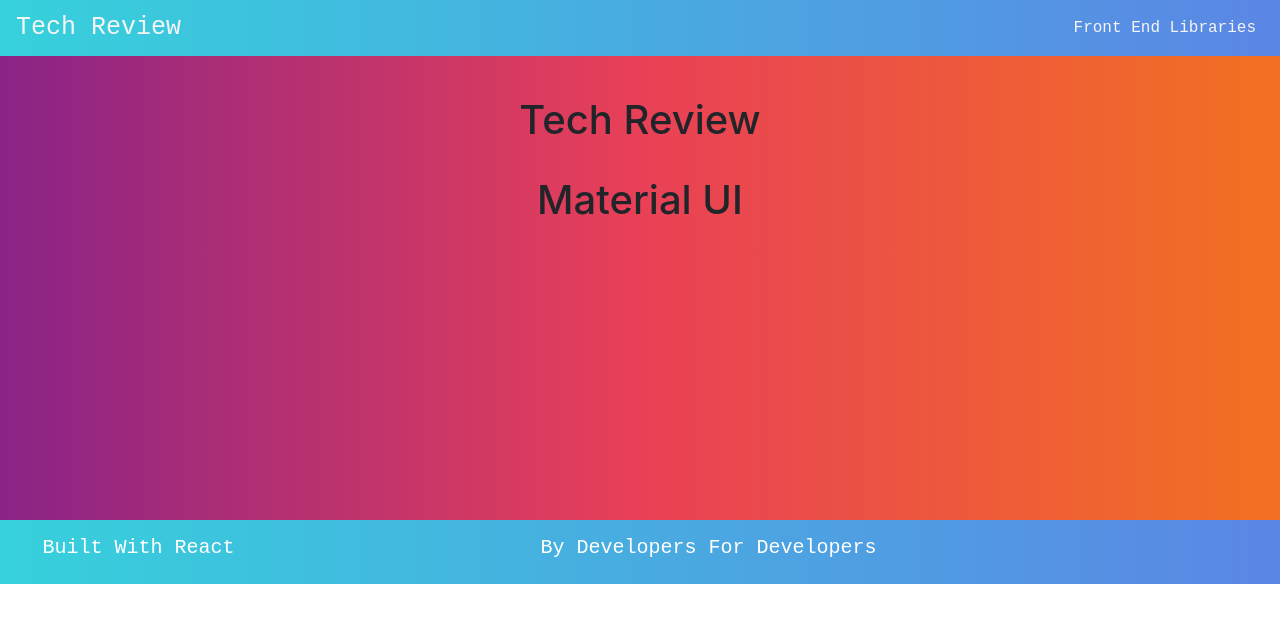
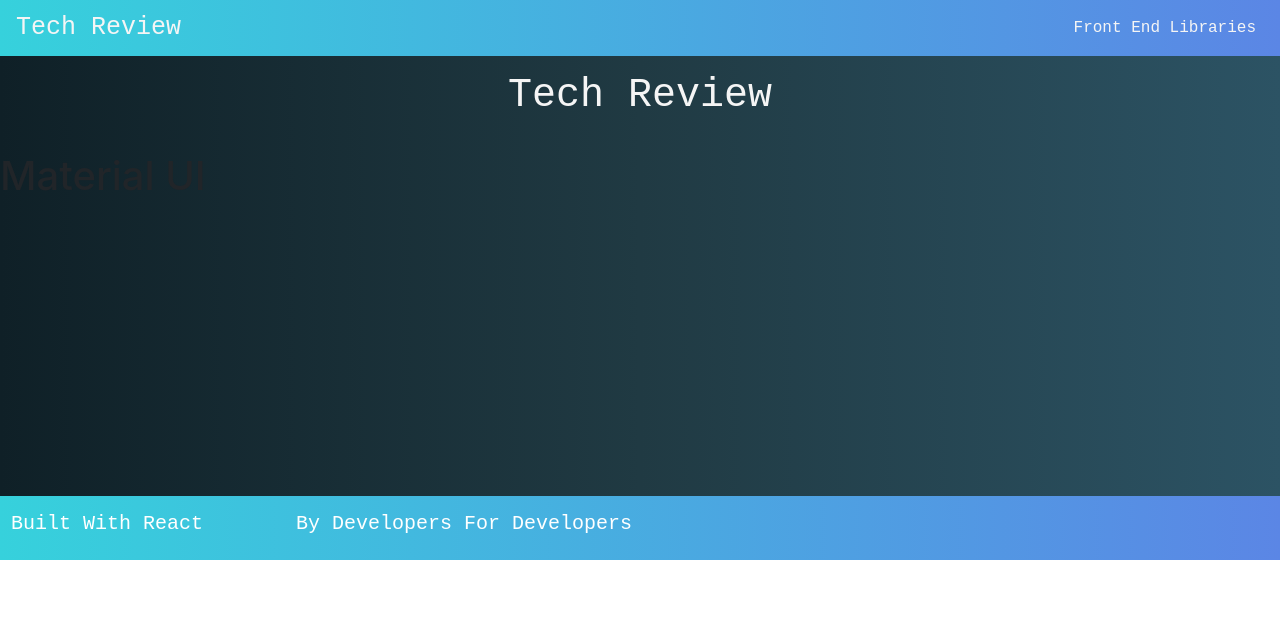
Before and after one commit to keirbetts/tech-review, a React (Create React App) app in the folder tech-rev/: page /felibraries/material-ui in a window 1280 px wide. Shown: the top 622 px of the page. Built offline with nearby package versions, Linux system fonts and the light colour scheme.

Commit message:
styled title

```diff
--- a/tech-rev/src/App.css
+++ b/tech-rev/src/App.css
@@ -1,4 +1,4 @@
 .App {
-  text-align: center;
-background: linear-gradient(to right, #8a2387, #e94057, #f27121);
+  /* text-align: center; */
+background: linear-gradient(to right, #0f2027, #203a43, #2c5364);
 }
--- a/tech-rev/src/components/HomePage.jsx
+++ b/tech-rev/src/components/HomePage.jsx
@@ -9,8 +9,7 @@ const HomePage = () => {
   return (
     <div>
       <br></br>
-      <br></br>
-      <h1>Tech Review</h1>
+      <h1 style={{ color: 'whitesmoke', textAlign: 'center', fontFamily: 'Courier New' }}>Tech Review</h1>
       <br></br>
       <Router>
         <FrontEndCards path='/' />
```
